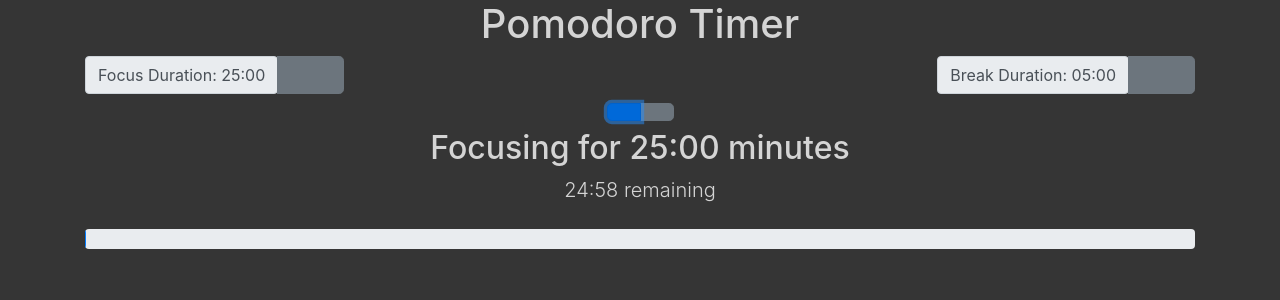
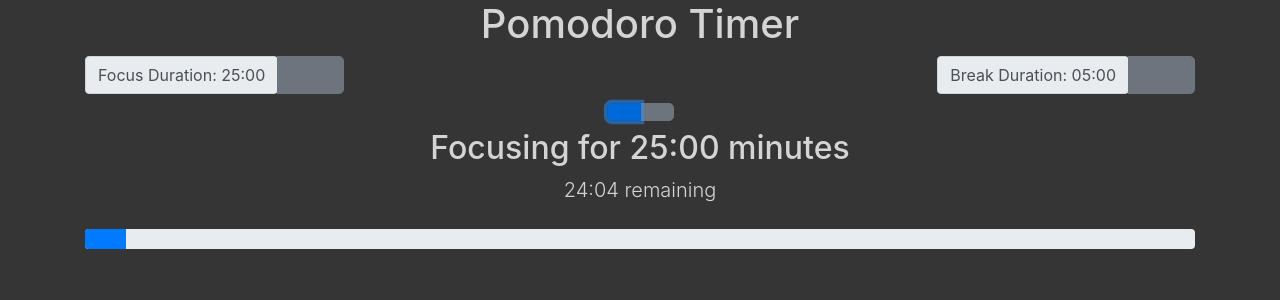
Before and after one commit to rdburdett/Pomodoro, a React (Create React App) app: page / in a window 1280 px wide. Both pictures are taken after a click on the button 623 px from the left and 111 px from the top of the page. Shown: the top 300 px of the page. Built offline with nearby package versions, Linux system fonts and the light colour scheme; no server answers; a web font is replaced by a local one.

Commit message:
make progress section a component

```diff
--- a/src/pomodoro/Pomodoro.js
+++ b/src/pomodoro/Pomodoro.js
@@ -82,7 +82,7 @@ function Pomodoro() {
       }
       return setSession(nextTick);
     },
-    isTimerRunning ? 1000 : null
+    isTimerRunning ? 50 : null
   );
 
   const [alarm] = useSound(alarmSound)
@@ -113,6 +113,8 @@ function Pomodoro() {
       return nextState;
     });
   }
+
+  // console.log(session)
 
   function stopTimer () {
       setIsTimerRunning(false)
@@ -146,8 +148,46 @@ function Pomodoro() {
 
 
 
-  const progress = (100-((session?.timeRemaining)/(focusDuration*60)*100))
-  console.log(session?.timeRemaining, (focusDuration*60), progress)
+  function ProgressSection () {
+    const duration = (session?.label==="Focusing")?focusDuration:breakDuration
+
+    const progress = (100-((session?.timeRemaining)/(duration*60)*100))
+
+    const content = (
+      <div>
+        {/* TODO: This area should show only when there is an active focus or break - i.e. the session is running or is paused */}
+        <div className="row mb-2">
+          <div className="col">
+            {/* TODO: Update message below to include current session (Focusing or On Break) total duration */}
+            <h2 data-testid="session-title">
+              {session?.label} for {minutesToDuration(duration)} minutes
+            </h2>
+            {/* TODO: Update message below correctly format the time remaining in the current session */}
+            <p className="lead" data-testid="session-sub-title">
+              {secondsToDuration(session?.timeRemaining)} remaining
+            </p>
+          </div>
+        </div>
+        <div className="row mb-2">
+          <div className="col">
+            <div className="progress" style={{ height: "20px" }}>
+              <div
+                className="progress-bar"
+                role="progressbar"
+                aria-valuemin="0"
+                aria-valuemax="100"
+                aria-valuenow={progress} // TODO: Increase aria-valuenow as elapsed time increases
+                style={{ width: `${progress}%` }} // TODO: Increase width % as elapsed time increases
+              />
+            </div>
+          </div>
+        </div>
+      </div>
+    )
+    return ((session)?content:null)
+  }
+
+  // console.log(session?.timeRemaining, (focusDuration*60), progress)
 
   return (
     <div className="pomodoro">
@@ -266,35 +306,7 @@ function Pomodoro() {
           </div>
         </div>
       </div>
-      <div>
-        {/* TODO: This area should show only when there is an active focus or break - i.e. the session is running or is paused */}
-        <div className="row mb-2">
-          <div className="col">
-            {/* TODO: Update message below to include current session (Focusing or On Break) total duration */}
-            <h2 data-testid="session-title">
-              {session?.label} for 25:00 minutes
-            </h2>
-            {/* TODO: Update message below correctly format the time remaining in the current session */}
-            <p className="lead" data-testid="session-sub-title">
-              {secondsToDuration(session?.timeRemaining)} remaining
-            </p>
-          </div>
-        </div>
-        <div className="row mb-2">
-          <div className="col">
-            <div className="progress" style={{ height: "20px" }}>
-              <div
-                className="progress-bar"
-                role="progressbar"
-                aria-valuemin="0"
-                aria-valuemax="100"
-                aria-valuenow={progress} // TODO: Increase aria-valuenow as elapsed time increases
-                style={{ width: `${progress}%` }} // TODO: Increase width % as elapsed time increases
-              />
-            </div>
-          </div>
-        </div>
-      </div>
+      <ProgressSection />
     </div>
   );
 }
```
